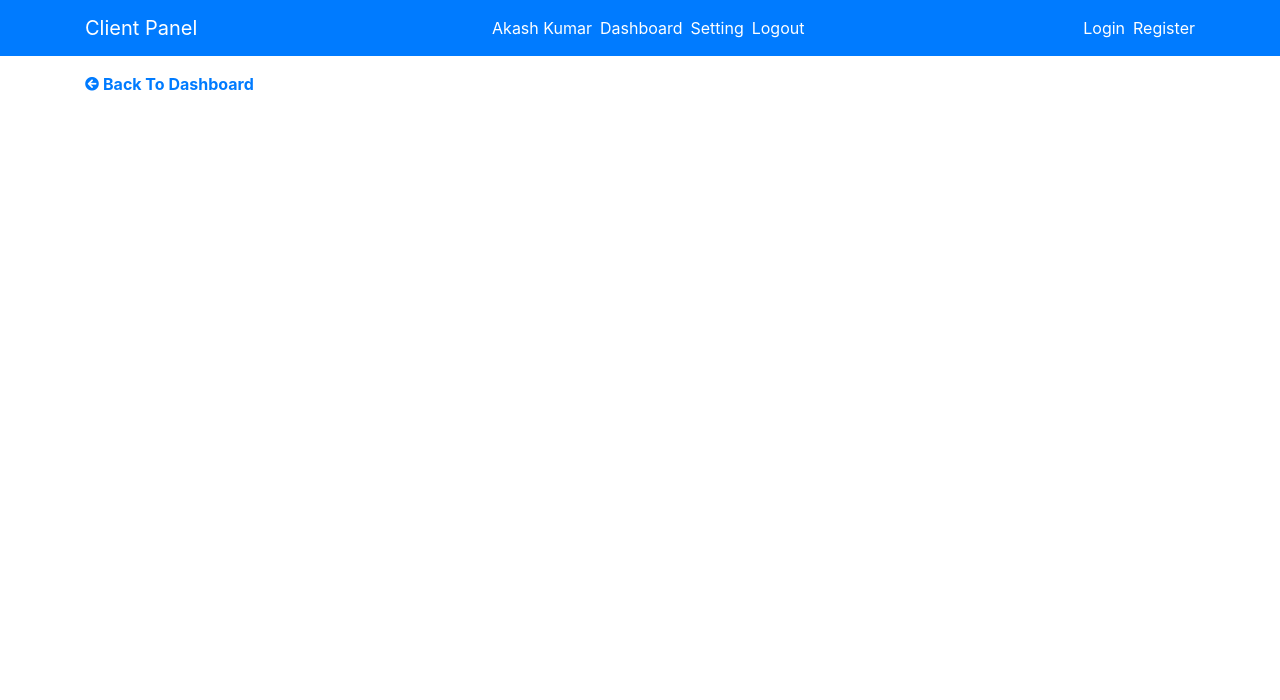
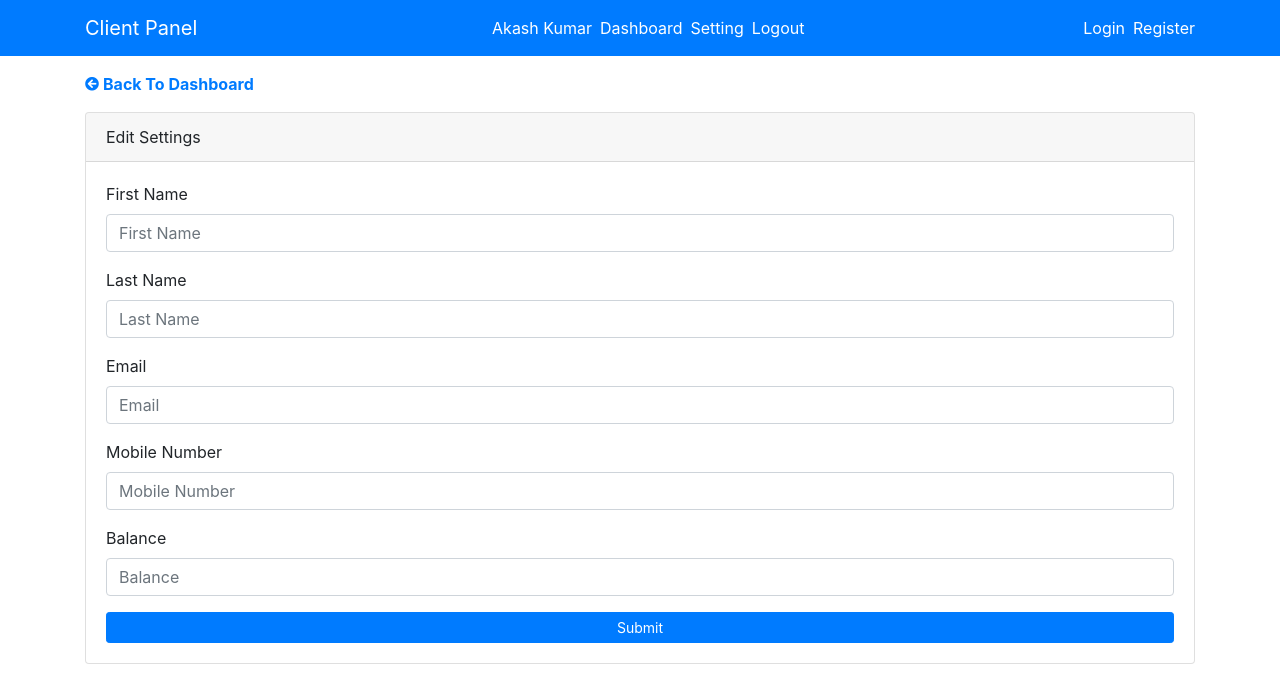
Before and after one commit to Akash187/client_panel, a React (Create React App) app: page /add in a window 1280 px wide. Shown: the top 700 px of the page. Built offline with nearby package versions, Linux system fonts and the light colour scheme.

Commit message:
AddClient and ClientForm UI Completed.

```diff
--- a/src/components/client/AddClient.js
+++ b/src/components/client/AddClient.js
@@ -1,9 +1,32 @@
-import React from 'react';
+import React, {Component} from 'react';
 import {Container, Row, Col, Card, CardBody, CardHeader} from 'reactstrap';
 import {NavLink} from "react-router-dom";
+import ClientForm from "./ClientForm";
 
-const AddClient = () => {
+class AddClient extends Component {
+
+  state = {
+    firstName: '',
+    lastName: '',
+    email: '',
+    mobile: '',
+    balance: ''
+  };
+
+  handleChange = (e) => {
+    this.setState({
+      [e.target.id]: e.target.value
+    })
+  };
+
+  handleSubmit = (e) => {
+    e.preventDefault();
+    console.log(this.state);
+  };
+
+  render() {
     return (
+      <div>
         <Container>
           <Row>
             <Col sm="12">
@@ -15,8 +38,28 @@ const AddClient = () => {
               </div>
             </Col>
           </Row>
+          <Row className="mt-3">
+            <Col sm="12">
+              <Card>
+                <CardHeader>Edit Settings</CardHeader>
+                <CardBody>
+                  <ClientForm
+                    firstName={this.state.firstName}
+                    lastName={this.state.lastName}
+                    email={this.state.email}
+                    mobile={this.state.mobile}
+                    balance={this.state.balance}
+                    handleChange={this.handleChange}
+                    handleSubmit={this.handleSubmit}
+                  />
+                </CardBody>
+              </Card>
+            </Col>
+          </Row>
         </Container>
+      </div>
     );
-};
+  }
+}
 
 export default AddClient;
--- a/src/components/client/ClientForm.js
+++ b/src/components/client/ClientForm.js
@@ -1,21 +1,32 @@
 import React from 'react';
-import {Container, Row, Col, Card, CardBody, CardHeader} from 'reactstrap';
-import {NavLink} from "react-router-dom";
+import {Form, FormGroup, Label, Input, Button} from 'reactstrap';
 
-const ClientForm = () => {
+const ClientForm = ({firstName='', lastName='', email='', mobile='', balance='', handleChange, handleSubmit}) => {
+
   return (
-    <Container>
-      <Row>
-        <Col sm="12">
-          <div>
-            <NavLink exact to='/' className="text-primary d-flex align-items-center">
-              <i className="fas fa-arrow-circle-left mr-1"/>
-              <p className="font-weight-bold mb-0">Back To Dashboard</p>
-            </NavLink>
-          </div>
-        </Col>
-      </Row>
-    </Container>
+    <Form onSubmit={handleSubmit}>
+      <FormGroup>
+        <Label for="name">First Name</Label>
+        <Input type="text" value={firstName} id="firstName" placeholder="First Name" pattern="[A-Za-z0-9_ ]{3,}" title="Minimum three letter name." onChange={handleChange} required/>
+      </FormGroup>
+      <FormGroup>
+        <Label for="name">Last Name</Label>
+        <Input type="text" value={lastName} id="lastName" placeholder="Last Name" pattern="[A-Za-z0-9_ ]{3,}" title="Minimum three letter name." onChange={handleChange} required/>
+      </FormGroup>
+      <FormGroup>
+        <Label for="email">Email</Label>
+        <Input type="email" value={email} id="email" placeholder="Email" onChange={handleChange}/>
+      </FormGroup>
+      <FormGroup>
+        <Label for="name">Mobile Number</Label>
+        <Input type="text" value={mobile} id="mobile" placeholder="Mobile Number" pattern="[0-9]{10}" title="Mobile Number must be of 10 digit." onChange={handleChange} required/>
+      </FormGroup>
+      <FormGroup>
+        <Label for="name">Balance</Label>
+        <Input type="text" value={balance} id="balance" placeholder="Balance" pattern="^\d+\.\d\d$" title="Valid balance is 10.00, 10.90 or 0.78." onChange={handleChange} required/>
+      </FormGroup>
+      <Button color="primary" size="sm" block>Submit</Button>
+    </Form>
   );
 };
 
--- a/src/components/routes/Router.js
+++ b/src/components/routes/Router.js
@@ -14,7 +14,7 @@ const Router = () => {
     <BrowserRouter>
       <div>
         <Header/>
-        <div className="mt-5 pt-4">
+        <div className="mt-5 pt-4 mb-5">
           <Switch>
             <Route exact path='/' component={Dashboard}/>
             <Route path='/login' component={SignIn}/>
```
Lines whose indentation alone changed are shown as unchanged.
